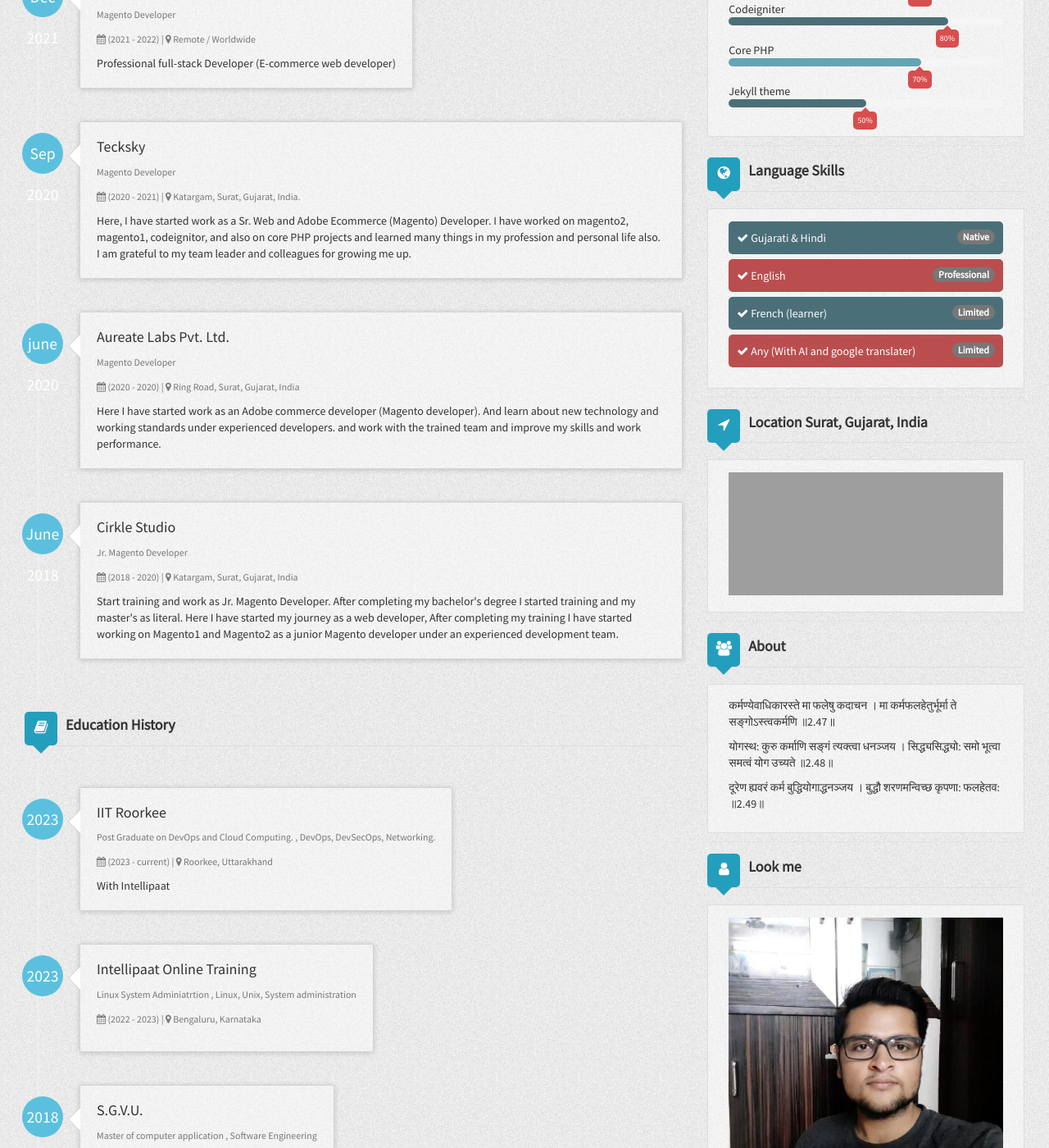
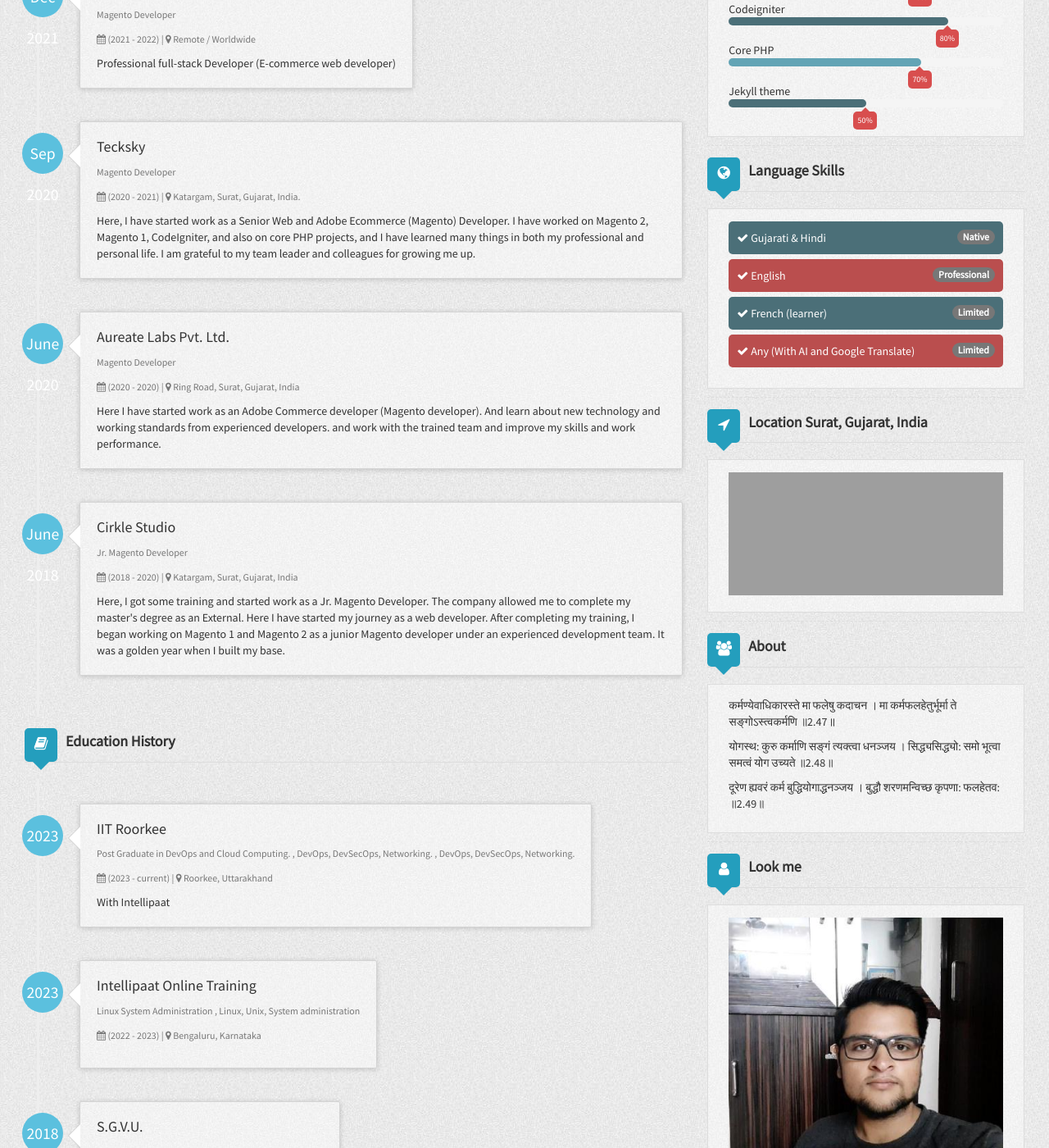
Before and after one commit to bhaveshpp/bhaveshpp.github.io, a Jekyll site: the page built from index.html, in a window 1280 px wide and 1400 px high, scrolled down 612 px. Shown: the whole window at 82% size. Built offline with Jekyll 4.4.1, drawn with Linux system fonts in a browser that asks for light colours; nearby versions of some CDN libraries; some of the changed text lies outside the part shown; grey boxes are pictures that could not be loaded.

Commit message:
Update _config.yml
update image and some content

```diff
--- a/_config.yml
+++ b/_config.yml
@@ -1,7 +1,7 @@
 # Site settings
 title: Bhavesh Prajapati
 description: Bhavesh Prajapati
-avtar: /assets/img/avatar.jpg
+avtar: /assets/img/bhaveshpp.jpg
 favicon: /assets/img/favicon.ico
 baseurl: https://bhaveshpp.github.io
 url: https://bhaveshpp.github.io
@@ -16,7 +16,7 @@ exclude: [vendor]
 # Author settings
 author:
   name: Bhavesh Prajapati
-  title: Professional full stack Developer (E-commerce web developer)
+  title: Professional full-stack Developer (E-commerce web developer)
   address: Surat, Gujarat, India
   email: bhaveshp.magento@gmail.com
   link: https://bhaveshpp.github.io
@@ -51,27 +51,27 @@ author:
       title: Magento Developer
       started: Sep 2020
       duration: (2020 - 2021)
-      description: Here, I have started work as a Sr. Web and Adobe Ecommerce (Magento) Developer. I have worked on magento2, magento1, codeignitor, and also on core PHP projects and learned many things in my profession and personal life also. I am grateful to my team leader and colleagues for growing me up.
+      description: Here, I have started work as a Senior Web and Adobe Ecommerce (Magento) Developer. I have worked on Magento 2, Magento 1, CodeIgniter, and also on core PHP projects, and I have learned many things in both my professional and personal life. I am grateful to my team leader and colleagues for growing me up.
     - work2:
       company: Aureate Labs Pvt. Ltd.
       location: Ring Road, Surat, Gujarat, India
       title: Magento Developer
-      started: june 2020
+      started: June 2020
       duration: (2020 - 2020)
-      description: Here I have started work as an Adobe commerce developer (Magento developer). And learn about new technology and working standards under experienced developers. and work with the trained team and improve my skills and work performance.
+      description: Here I have started work as an Adobe Commerce developer (Magento developer). And learn about new technology and working standards from experienced developers. and work with the trained team and improve my skills and work performance.
     - work1:
       company: Cirkle Studio
       location: Katargam, Surat, Gujarat, India
       title: Jr. Magento Developer
       started: June 2018
       duration: (2018 - 2020)
-      description: Start training and work as Jr. Magento Developer. After completing my bachelor's degree I started training and my master's as literal. Here I have started my journey as a web developer, After completing my training I have started working on Magento1 and Magento2 as a junior Magento developer under an experienced development team.
+      description: Here, I got some training and started work as a Jr. Magento Developer. The company allowed me to complete my master's degree as an External. Here I have started my journey as a web developer. After completing my training, I began working on Magento 1 and Magento 2 as a junior Magento developer under an experienced development team. It was a golden year when I built my base.
 
   educationHistory:
     - education1:
       organization: IIT Roorkee
       location: Roorkee, Uttarakhand
-      degree: Post Graduate on DevOps and Cloud Computing.
+      degree: Post Graduate in DevOps and Cloud Computing. , DevOps, DevSecOps, Networking.
       major: DevOps, DevSecOps, Networking.
       started: 2023
       duration: (2023 - current)
@@ -81,7 +81,7 @@ author:
     - education2:
       organization: Intellipaat Online Training
       location: Bengaluru, Karnataka
-      degree: Linux System Adminiatrtion
+      degree: Linux System Administration
       major: Linux, Unix, System administration
       started: 2023
       duration: (2022 - 2023)
@@ -90,8 +90,8 @@ author:
       universityLogo:
     - education3:
       organization: S.G.V.U.
-      location: Jaypur, Rajasthan
-      degree: Master of computer application
+      location: Jaipur, Rajasthan
+      degree: Master of Computer Applications
       major: Software Engineering
       started: 2018
       duration: (2018 - 2021)
@@ -99,9 +99,9 @@ author:
       collegeLogo: /assets/img/sgvu.png
       universityLogo:
     - education4:
-      organization: Sutex Bank Collage of computer application and Science, V.N.S.G.U.
-      location: Shenyang, China
-      degree: Bachelor of computer application
+      organization: Sutex Bank College of Computer Application and Science, V.N.S.G.U./ Bachelor
+      location: Surat, Gujarat
+      degree: Bachelor of Computer Applications
       major: Software Engineering
       started: 2015
       duration: (2015 - 2018)
@@ -119,10 +119,9 @@ author:
       name: French (learner)
       proficiency: Limited
     - language4:
-      name: Any (With AI and google translater)
+      name: Any (With AI and Google Translate)
       proficiency: Limited
   programmingSkills:
-
     - skill1:
       name: DevOps
       percentage: 95%
@@ -158,8 +157,8 @@ footerLinks:
     label: cmd
     url: cmd
   - link4:
-    label: books
-    url: books
+    label: gita
+    url: gita
   - link5:
     label: privacy-policy
     url: privacy-policy
```
